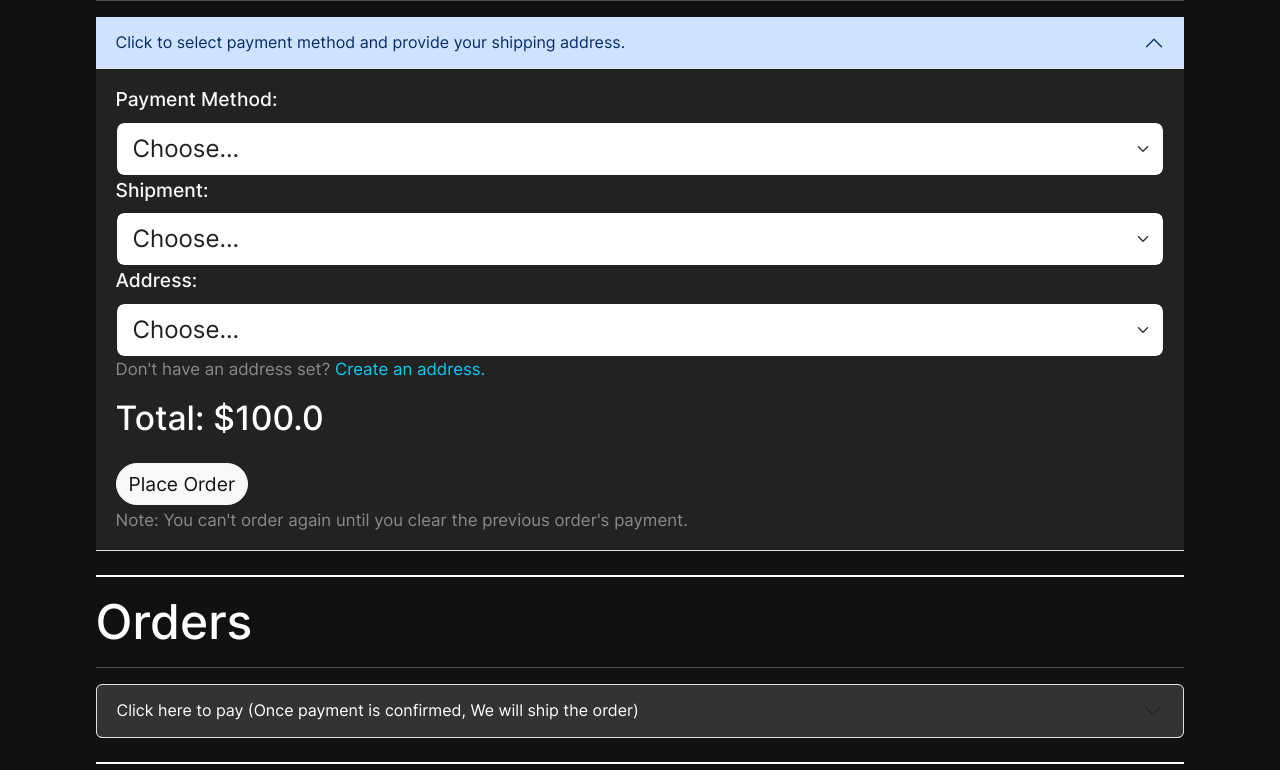
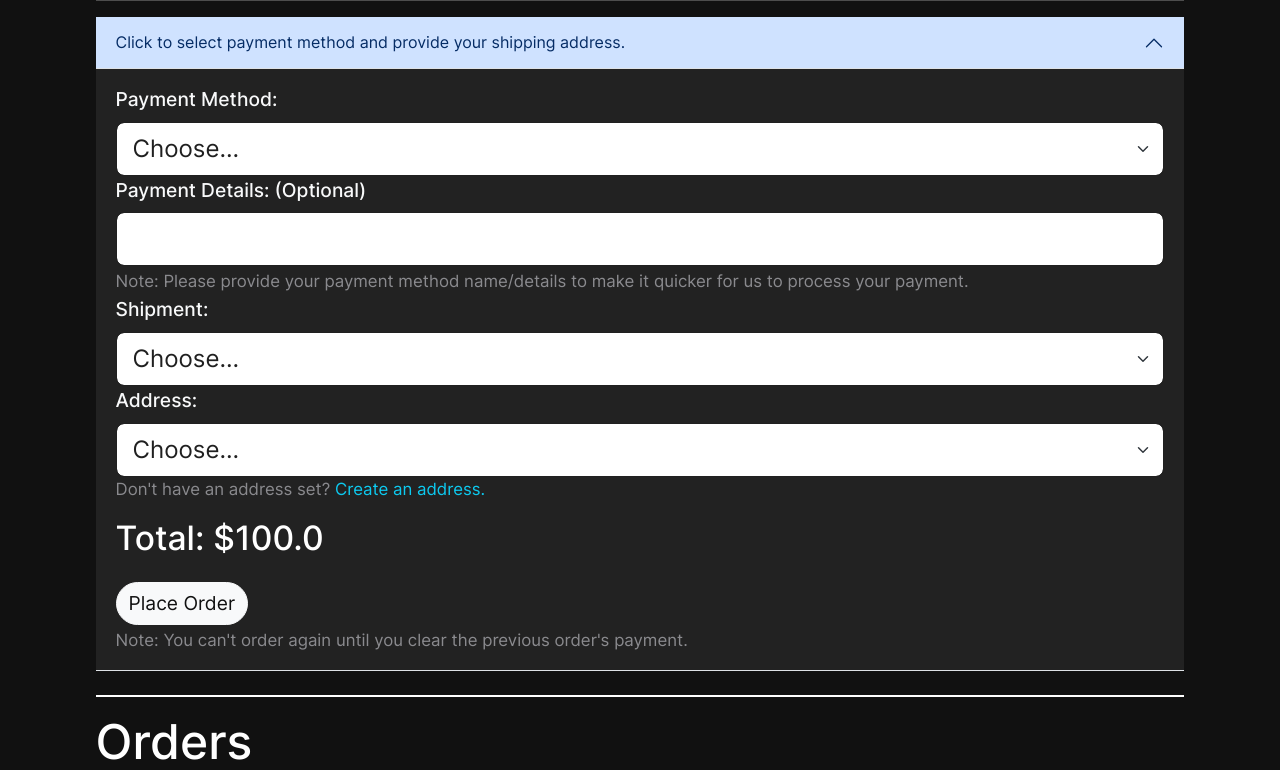
Before and after one commit to DefkieHaust/server_conf, a Django app: page /cart/ in a window 1280 px wide, after a click on "Click to select payment method and provide your shipping add". Shown: the part 553-1323 px from the top of the page. Run offline with Django 4.2, Linux system fonts and the light colour scheme; a user stored in the database is signed in; tables that the repository leaves empty hold one stand-in row (values such as "Sample post"); parts of the project's set-up code (start-up, migrations or seed data) failed here and were passed over; some libraries are stand-ins or nearby versions.

Commit message:
release 1.9

```diff
--- a/main/settings.py
+++ b/main/settings.py
@@ -40,6 +40,7 @@ INSTALLED_APPS = [
     "django.contrib.sessions",
     "django.contrib.messages",
     "django.contrib.staticfiles",
+    'rangefilter',
     "crispy_forms",
     "crispy_bootstrap5",
     "mathfilters",
--- a/market/admin.py
+++ b/market/admin.py
@@ -3,6 +3,8 @@ from .models import *
 from accounts.models import *
 from django.utils.translation import gettext_lazy as _
 from django.utils.html import mark_safe
+from jet.filters import DateRangeFilter
+
 
 # Register your models here.
 
@@ -73,6 +75,7 @@ class OrderAdmin(admin.ModelAdmin):
         "address",
         "payment_received",
         "shipped",
+        ("order_date", DateRangeFilter)
     )
     inlines = [
         OrderItemInline,
--- a/market/models.py
+++ b/market/models.py
@@ -82,6 +82,7 @@ class Order(models.Model):
             )
     order_id = models.CharField(max_length=36, blank=True)
     payment_method = models.CharField(max_length=1000)
+    pm_detail = models.CharField(max_length=50, null=True, blank=True)
     shipment_method = models.ForeignKey(
                 ShipmentMethod,
                 on_delete=models.SET_NULL,
@@ -157,13 +158,15 @@ def update_cart(request, variation, amount):
         new_cartitem.save()
 
 
-def create_order(request, total,  payment, address, shipment):
+def create_order(request, total,  payment, address, shipment, detail=None):
     new_order = Order()
     new_order.user = request.user
     new_order.payment_method = payment
     new_order.pay_amount = total
     new_order.address = address
     new_order.shipment_method = shipment
+    if detail:
+        new_order.pm_detail = detail
     new_order.save()
     for item in request.user.cart.all():
         order_item = OrderItem()
--- a/pages/templates/pages/cart.html
+++ b/pages/templates/pages/cart.html
@@ -124,6 +124,11 @@ Orders page
 
                       </select>
 
+                  <label for="detail" class="form-label"><span class="text-light h6">Payment Details: (Optional)</span></label>
+                  <input type="text" class="form-control form-control-lg border-dark" id="detail" name="detail">
+                  <small class="text-secondary">Note: Please provide your payment method name/details to make it quicker for us to process your payment.</small><br>
+
+
                       <label for="shipment" class="form-label"><span class="text-light h6">Shipment:</span></label>
                       <select class="form-control form-control-lg border-dark form-select" id="shipment" name="shipment_method" required>
                         <option selected disabled value="">Choose...</option>
@@ -197,7 +202,7 @@ Orders page
                               <strong>The tracking number will appear here once your order is shipped.</strong></small>
                           {% endif %}
                         {% else %}
-                          Waiting for payment
+                          Waiting for payment<br>
                           <small class="text-secondary">Note: Once paid, we will confirm it on our end.<br>
                           This may take a while.</small>
                         {% endif %}
@@ -210,6 +215,11 @@ Orders page
                         <strong>Payment Method:</strong><br>
                         {{ order.payment_method }}
                         <hr>
+                        {% if order.pm_detail %}
+                        <strong>Payment Details:</strong><br>
+                        {{ order.pm_detail }}
+                        <hr>
+                        {% endif %}
                         <strong>Pay Amount:</strong><br>
                         ${{ order.pay_amount }}
                         <hr>
--- a/pages/views.py
+++ b/pages/views.py
@@ -46,6 +46,7 @@ def cart(resp):
                 pm_object = pay_ms.filter(name=pm_name)[0]
                 sm_object = ship_ms.filter(name=sm_name)[0]
                 p_total = (total * pm_object.multiplier) + sm_object.fee
+                detail = resp.POST.get("detail") or None
                 if p_total > 0 and not not_received:
                     payment = f"{pm_object.name}: {pm_object.description}"
                     create_order(
@@ -54,6 +55,7 @@ def cart(resp):
                             payment,
                             addrs_obj,
                             sm_object,
+                            detail,
                         )
                 return redirect("/cart/")
         if resp.user.local:
@@ -67,7 +69,7 @@ def cart(resp):
             "pay_ms": pay_mt,
             "ship_ms": relay_ship_ms,
             "addresses": addresses,
-            "not_received" : not_received,
+            "not_received": not_received,
         }
         return render(resp, "pages/cart.html", relay)
     else:
--- a/requirements.txt
+++ b/requirements.txt
@@ -1,6 +1,7 @@
 asgiref==3.6.0
 crispy-bootstrap5==0.7
 Django==4.2
+django-admin-rangefilter==0.10.0
 django-crispy-forms==2.0
 django-data-browser==4.0.13
 django-jet-reboot==1.3.3
```
Also changed, not shown: market/migrations/0032_order_pm_name.py (added), market/migrations/0033_rename_pm_name_order_pm_detail.py (added).
